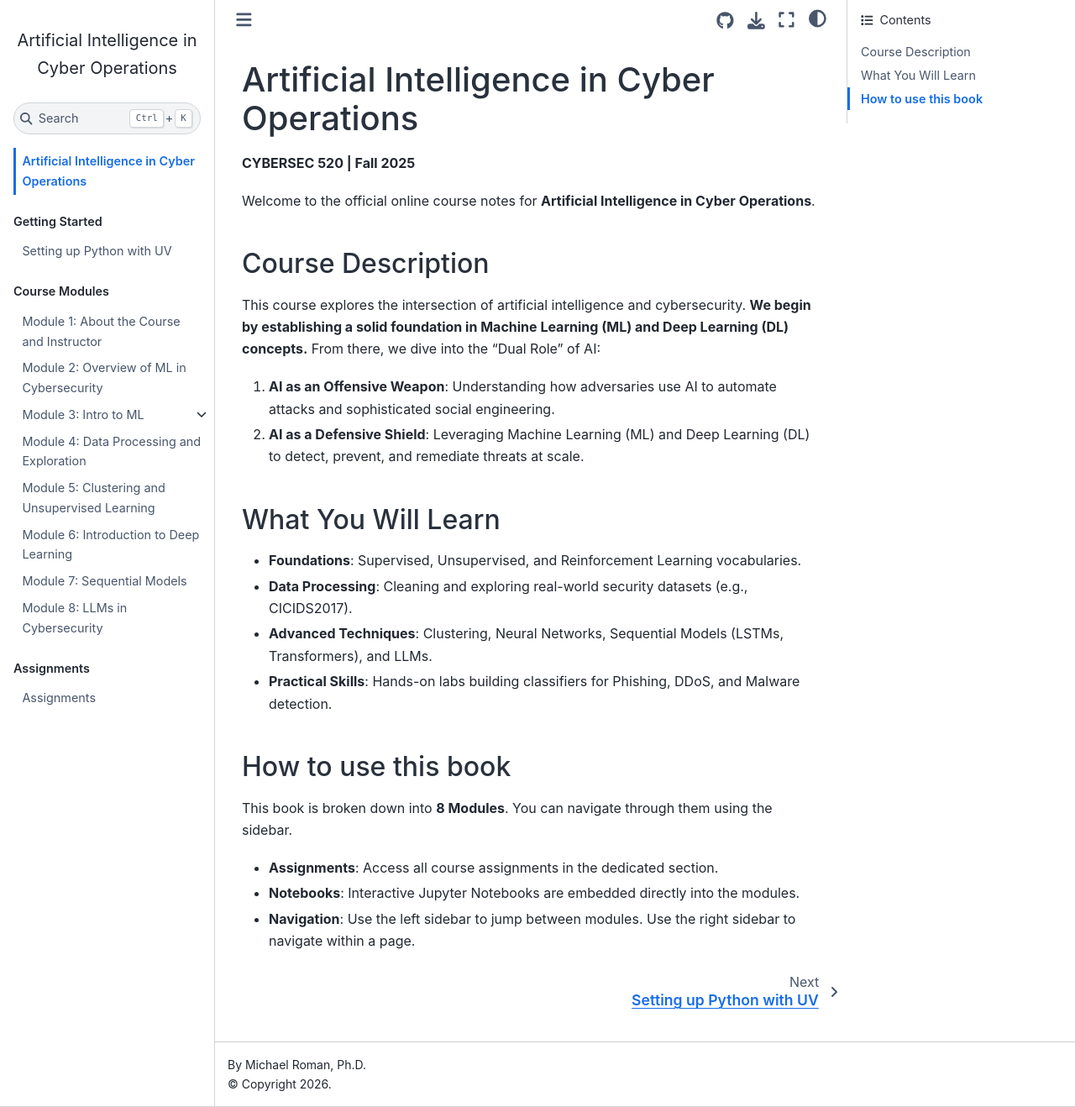
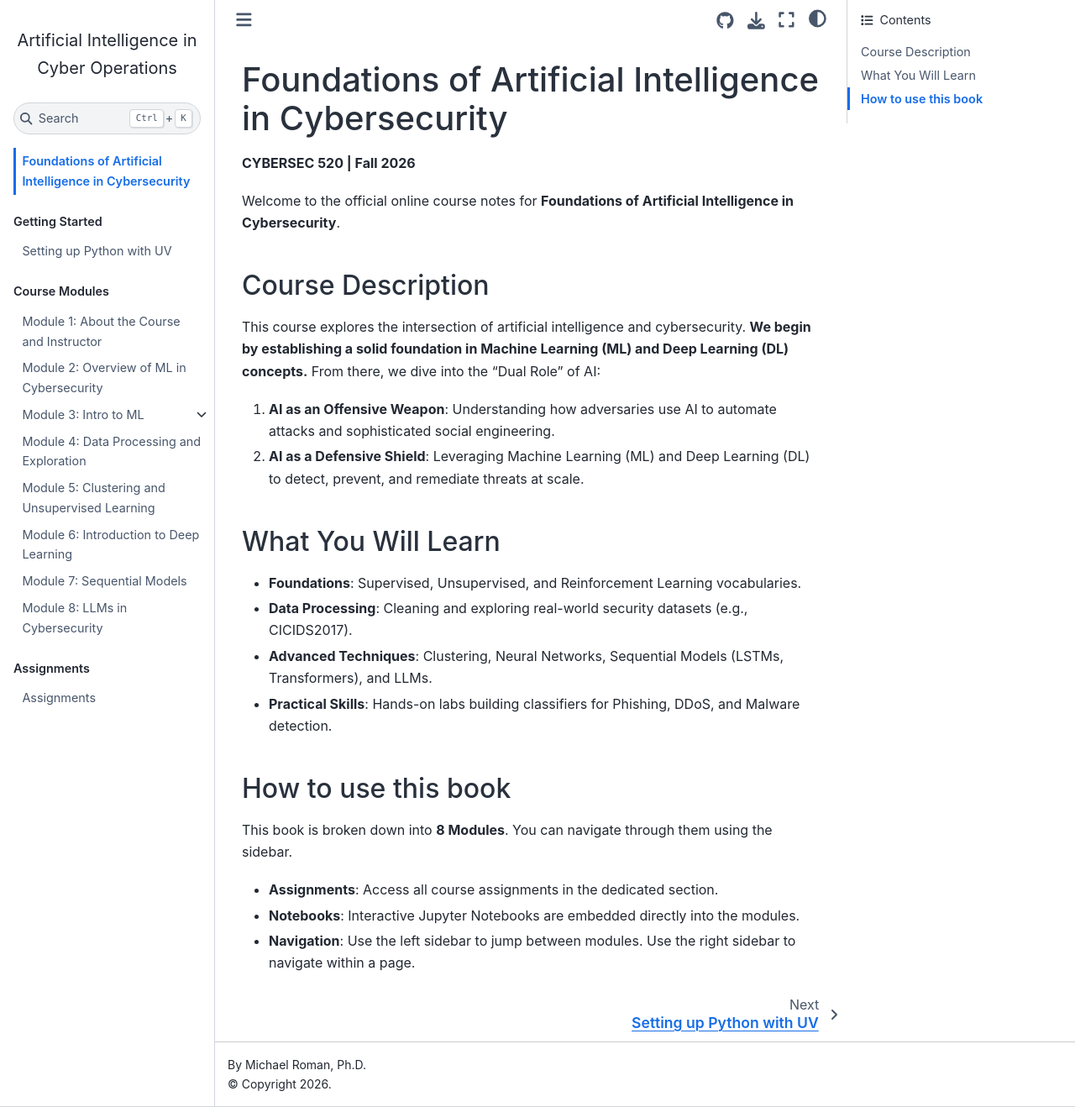
Before and after one commit to mproman/CYBERSEC520, a Jupyter Book: the page built from intro.md, in a window 1280 px wide and 1318 px high. Shown: the whole window at 84% size. Built offline with Jupyter Book 1.0.4 settings and Sphinx 7.4.7 and the Sphinx Book theme 1.1.4, drawn with Linux system fonts in a browser that asks for light colours; pages that are not in the unit, such as notebooks, are missing from menus.

Commit message:
Update course title and details for Fall 2026

```diff
--- a/intro.md
+++ b/intro.md
@@ -1,8 +1,8 @@
-# Artificial Intelligence in Cyber Operations
+# Foundations of Artificial Intelligence in Cybersecurity
 
-**CYBERSEC 520 | Fall 2025**
+**CYBERSEC 520 | Fall 2026**
 
-Welcome to the official online course notes for **Artificial Intelligence in Cyber Operations**.
+Welcome to the official online course notes for **Foundations of Artificial Intelligence in Cybersecurity**.
 
 ## Course Description
 This course explores the intersection of artificial intelligence and cybersecurity. **We begin by establishing a solid foundation in Machine Learning (ML) and Deep Learning (DL) concepts.** From there, we dive into the "Dual Role" of AI:
```
